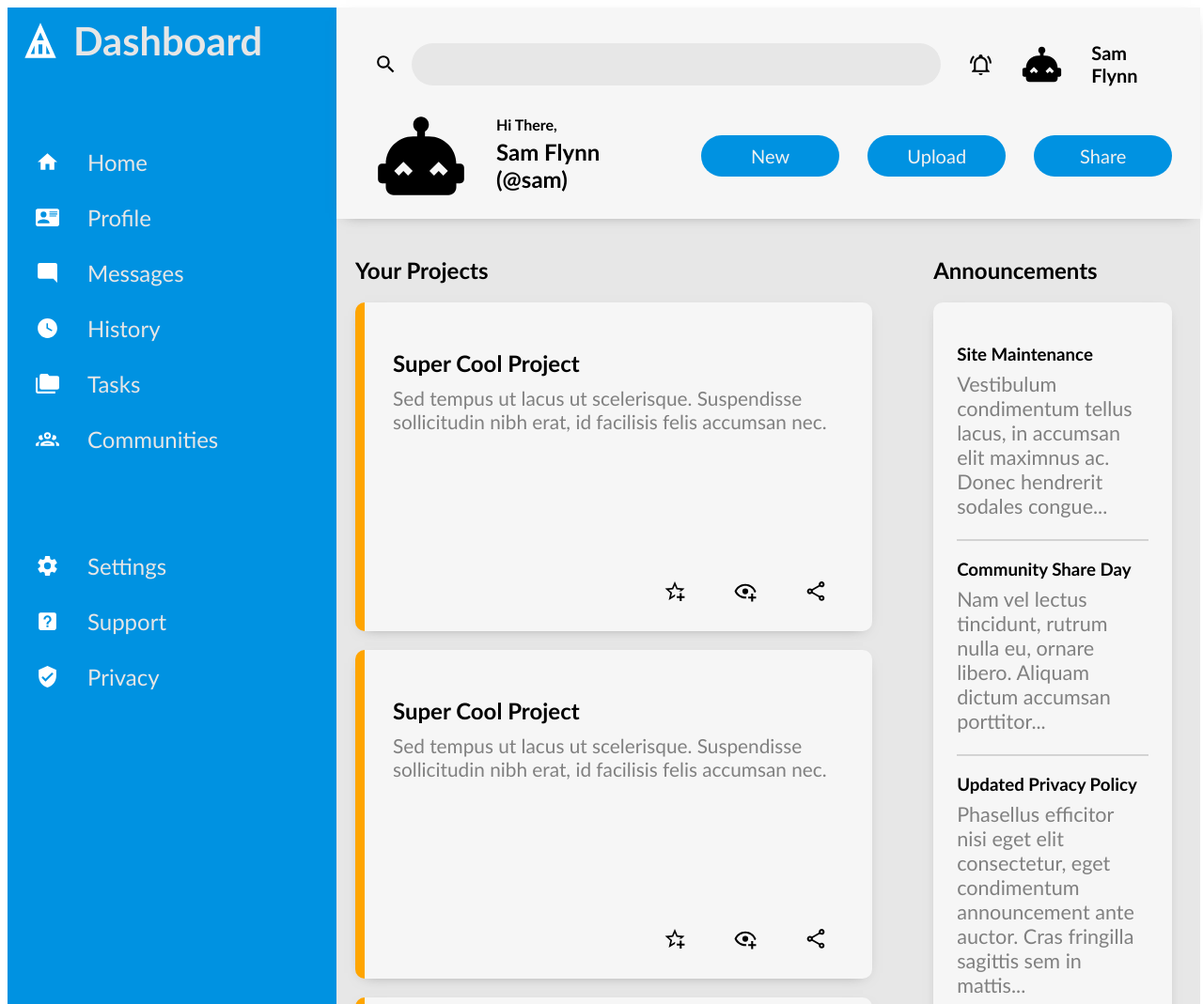
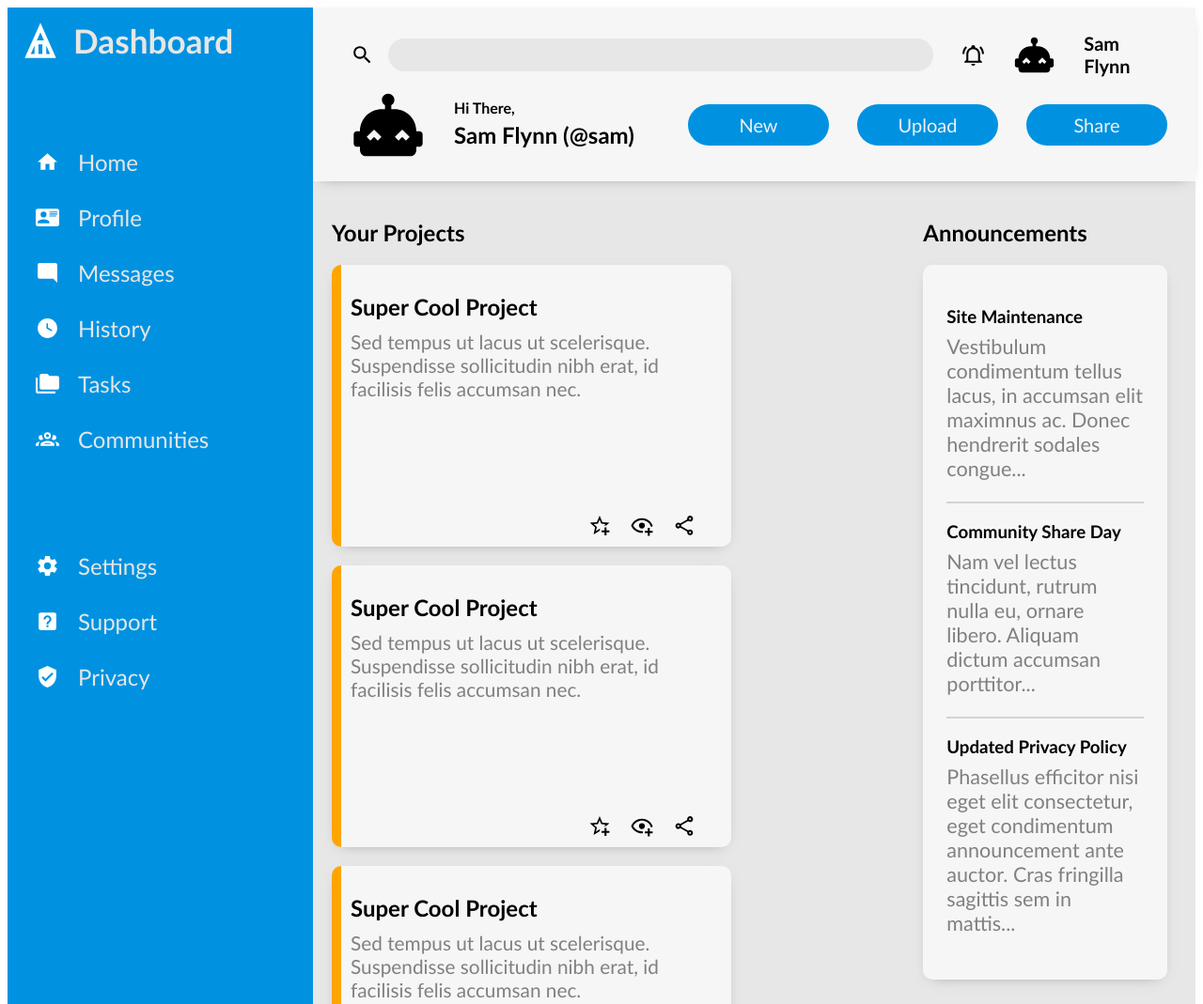
Before and after one commit to LNorris91/dashboard, a plain HTML site: page index.html in a window 1280 px wide. Shown: the top 1069 px of the page at 94% size. Drawn offline with Linux system fonts and the light colour scheme.

Commit message:
Fixes Sizing Issue
this commit fixes a sizing issue that was
caused by VSC live view being zoomed out to
80%.  So when the website was published it
looked like it was 120% bigger than when I was
editing it.

```diff
--- a/styles.css
+++ b/styles.css
@@ -6,8 +6,8 @@
 
 body {
     display: grid;
-    grid-template-columns: 350px 1fr;
-    grid-template-rows: 225px 1fr;
+    grid-template-columns: 325px 1fr;
+    grid-template-rows: 185px 1fr;
     height: 100vh;
 }
 
@@ -26,7 +26,7 @@ body {
     justify-content: start;
     gap: 10px;
     align-items: center;
-    font-size: 1.3rem;
+    font-size: 1.1rem;
 }
 
 .sidebarLogo img {
@@ -39,7 +39,7 @@ body {
     justify-content: start;
     align-items: center;
     font-size: 1.5rem;
-    gap: 30px;
+    gap: 20px;
     margin: 0px 0px 30px 30px;
 }
 
@@ -60,7 +60,7 @@ li:hover {
     box-shadow: 0px 4px 15px -10px rgb(108, 108, 108);
     z-index: 1;
     display: grid;
-    grid-template-rows: 100px 125px;
+    grid-template-rows: 80px 100px;
     padding: 10px 30px 30px 40px;
 }
 
@@ -75,14 +75,14 @@ li:hover {
 }
 
 input {
-    height: 45px;
+    height: 35px;
     width: 600px;
     margin-right: auto;
     margin-left: -15px;
     border-radius: 25px;
     border: none;
     background-color: rgb(231, 231, 231);
-    font-size: 2rem;
+    font-size: 1.5rem;
     padding: 15px;
 }
 
@@ -103,7 +103,7 @@ input {
 }
 
 .headerBottom .userIcon {
-    height: 100px;
+    height: 80px;
 }
 
 .headerBottom p {
@@ -149,12 +149,12 @@ button {
 }
 
 .projectCard {
-    width: 550px;
-    height: 350px;
+    width: 425px;
+    height: 300px;
     background-color: rgb(246, 246, 246);
     border-radius: 10px;
     border-left: 10px solid orange;
-    padding: 30px;
+    padding: 10px;
     display: flex;
     flex-direction: column;
     box-shadow: 0px 4px 15px -10px rgb(108, 108, 108);
@@ -175,10 +175,10 @@ button {
 
 .cardIcons {
     display: flex;
-    gap: 25px;
+    gap: 15px;
     height: 25px;
     margin-top: auto;
-    margin-left: 275px;
+    margin-left: 250px;
     align-self: flex-start;
 }
 
@@ -224,5 +224,5 @@ button {
     margin: 0px;
 }
 .trending img {
-    height: 65px;
+    height: 50px;
 }
```
